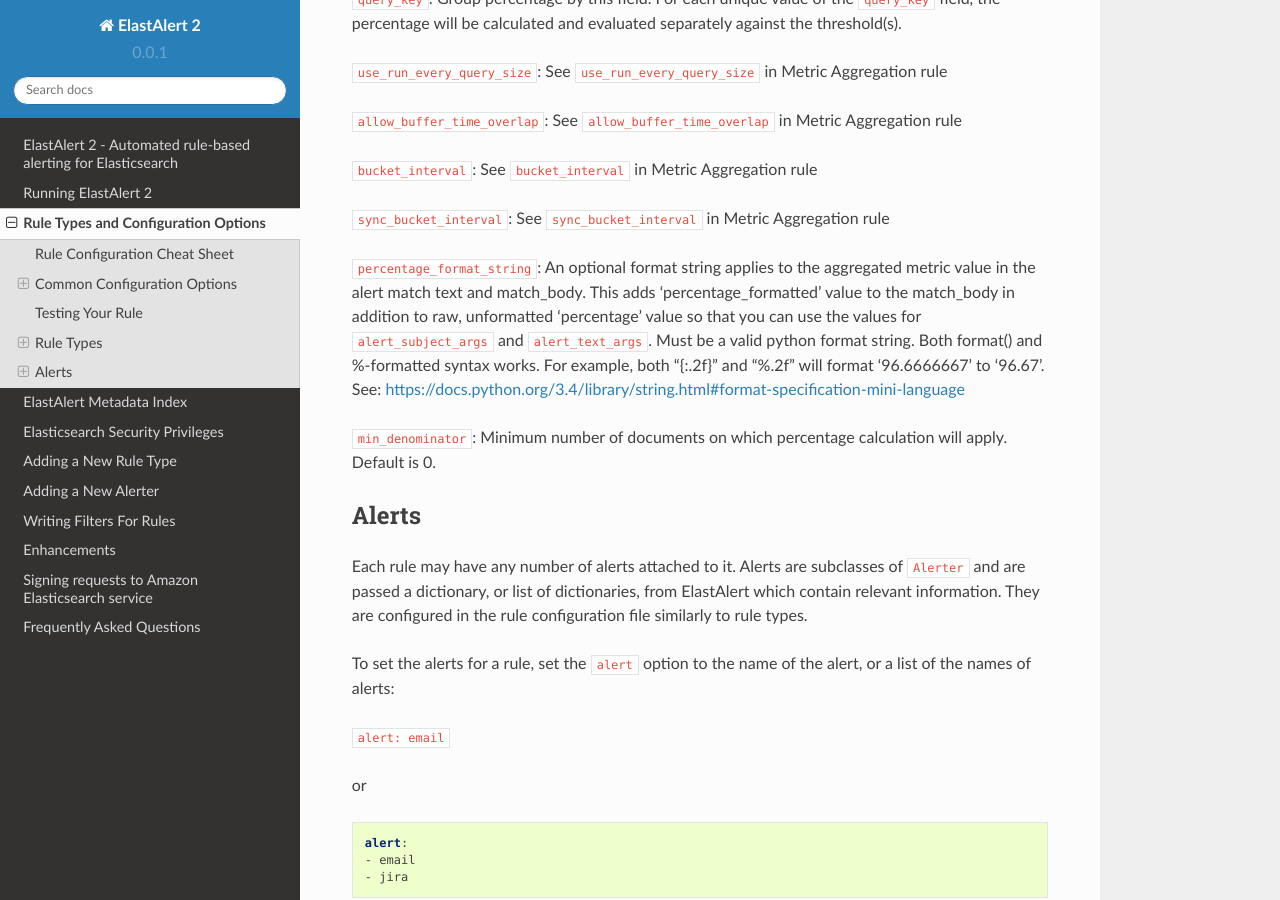
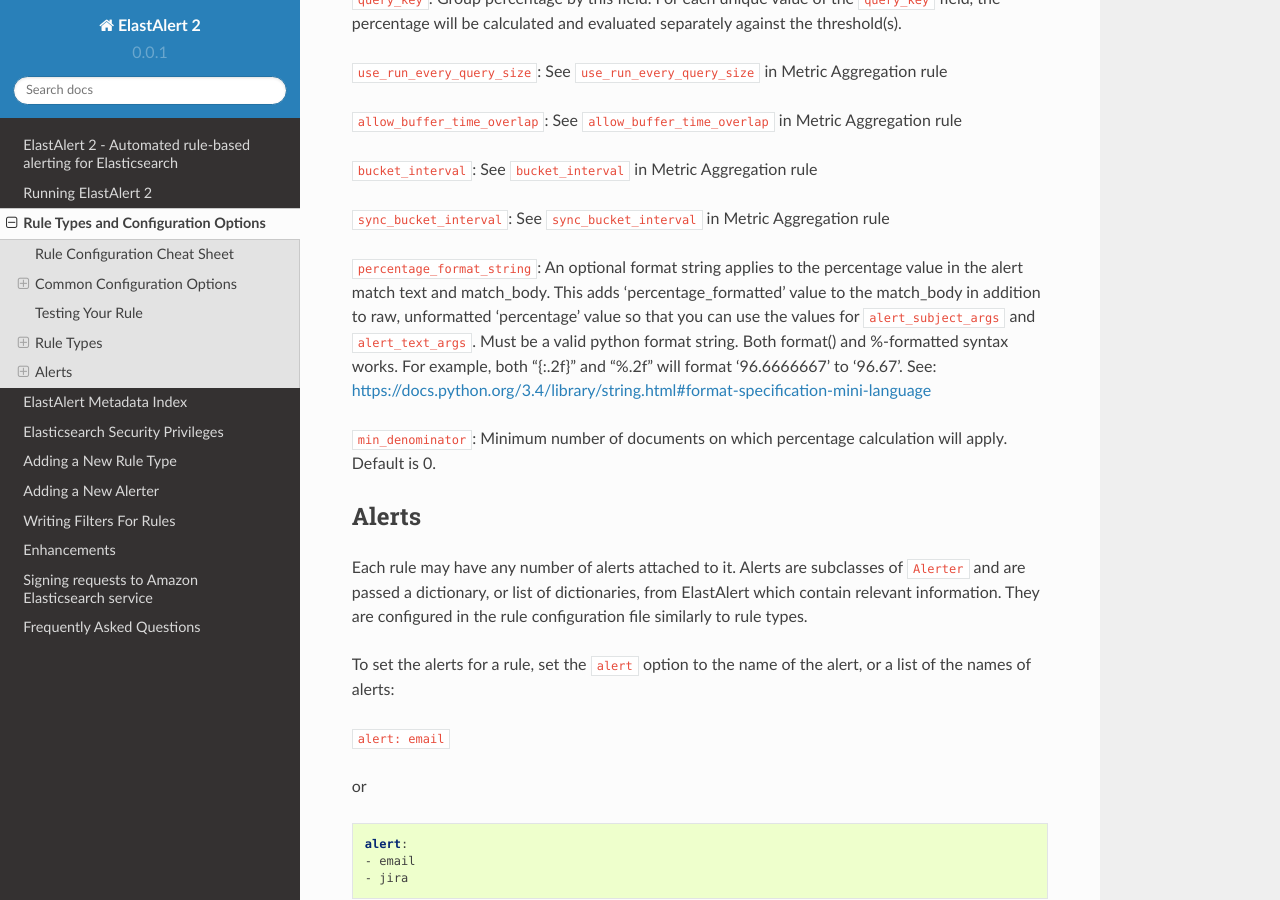
Before and after one commit to Yelp/elastalert, a Sphinx documentation site: the page built from docs/source/ruletypes.rst, in a window 1280 px wide and 900 px high, scrolled down 31416 px. Built offline with Sphinx 7.4.7 and the Read the Docs theme 2.0.0, drawn with Linux system fonts in a browser that asks for light colours; pages that are not in the unit, such as notebooks, are missing from menus.

Commit message:
fix typo

```diff
--- a/docs/source/ruletypes.rst
+++ b/docs/source/ruletypes.rst
@@ -1347,7 +1347,7 @@
 
 ``sync_bucket_interval``: See ``sync_bucket_interval`` in  Metric Aggregation rule
 
-``percentage_format_string``: An optional format string applies to the aggregated metric value in the alert match text and match_body. This adds 'percentage_formatted' value to the match_body in addition to raw, unformatted 'percentage' value so that you can use the values for ``alert_subject_args`` and ``alert_text_args``. Must be a valid python format string. Both format() and %-formatted syntax works. For example, both "{:.2f}" and "%.2f" will format '96.6666667' to '96.67'.
+``percentage_format_string``: An optional format string applies to the percentage value in the alert match text and match_body. This adds 'percentage_formatted' value to the match_body in addition to raw, unformatted 'percentage' value so that you can use the values for ``alert_subject_args`` and ``alert_text_args``. Must be a valid python format string. Both format() and %-formatted syntax works. For example, both "{:.2f}" and "%.2f" will format '96.6666667' to '96.67'.
 See: https://docs.python.org/3.4/library/string.html#format-specification-mini-language
 
 ``min_denominator``: Minimum number of documents on which percentage calculation will apply. Default is 0.
```
